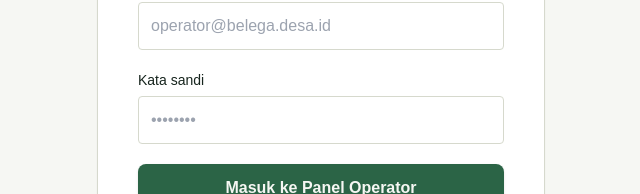
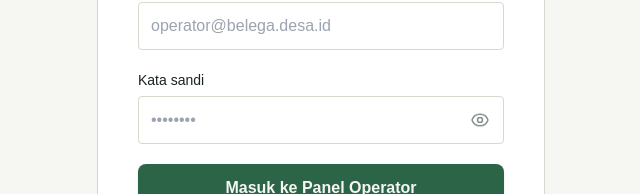
Before and after one commit to theydoet666/SIABDES-BELEGA, a React (Vite) app: page /masuk in a window 1280 px wide. Shown: the part 350-544 px from the top of the page, without its empty margins (319-959 px from the left). Built offline with nearby package versions, Linux system fonts and the light colour scheme; no server answers; the database is empty.

Commit message:
fitur: tambahkan tombol lihat dan sembunyikan kata sandi pada halaman login

```diff
--- a/src/fitur/auth/HalamanLogin.jsx
+++ b/src/fitur/auth/HalamanLogin.jsx
@@ -9,6 +9,7 @@ import { Masukan } from '../../komponen/umum/Masukan.jsx';
 export default function HalamanLogin() {
   const [email, setEmail] = useState('');
   const [kataSandi, setKataSandi] = useState('');
+  const [tampilkanSandi, setTampilkanSandi] = useState(false);
   const [sedangMemproses, setSedangMemproses] = useState(false);
   const [pesanGalat, setPesanGalat] = useState('');
 
@@ -95,17 +96,41 @@ export default function HalamanLogin() {
             className="h-12 text-base"
           />
 
-          <Masukan
-            label="Kata sandi"
+          <div className="flex flex-col gap-1.5">
+            <label htmlFor="kata-sandi-masuk" className="text-sm font-medium text-tinta">
+              Kata sandi
+            </label>
+            <div className="relative">
+              <input
                 id="kata-sandi-masuk"
-            type="password"
+                type={tampilkanSandi ? 'text' : 'password'}
                 value={kataSandi}
                 onChange={(e) => setKataSandi(e.target.value)}
                 placeholder="••••••••"
                 autoComplete="current-password"
                 required
-            className="h-12 text-base"
+                className="h-12 w-full rounded border border-garis bg-white pl-3 pr-11 text-base text-tinta transition-colors focus:border-daun focus:outline-none focus:ring-2 focus:ring-daun"
               />
+              <button
+                type="button"
+                onClick={() => setTampilkanSandi((prev) => !prev)}
+                className="absolute inset-y-0 right-0 flex items-center pr-3.5 text-tinta/50 hover:text-tinta focus:outline-none focus:text-daun transition"
+                aria-label={tampilkanSandi ? 'Sembunyikan kata sandi' : 'Tampilkan kata sandi'}
+                title={tampilkanSandi ? 'Sembunyikan kata sandi' : 'Tampilkan kata sandi'}
+              >
+                {tampilkanSandi ? (
+                  <svg className="h-5 w-5" fill="none" viewBox="0 0 24 24" stroke="currentColor" strokeWidth={1.8}>
+                    <path strokeLinecap="round" strokeLinejoin="round" d="M13.875 18.825A10.05 10.05 0 0112 19c-4.478 0-8.268-2.943-9.543-7a9.97 9.97 0 011.563-3.029m5.858.908a3 3 0 114.243 4.243M9.878 9.878l4.242 4.242M9.88 9.88l-3.29-3.29m7.532 7.532l3.29 3.29M3 3l18 18" />
+                  </svg>
+                ) : (
+                  <svg className="h-5 w-5" fill="none" viewBox="0 0 24 24" stroke="currentColor" strokeWidth={1.8}>
+                    <path strokeLinecap="round" strokeLinejoin="round" d="M15 12a3 3 0 11-6 0 3 3 0 016 0z" />
+                    <path strokeLinecap="round" strokeLinejoin="round" d="M2.458 12C3.732 7.943 7.523 5 12 5c4.478 0 8.268 2.943 9.542 7-1.274 4.057-5.064 7-9.542 7-4.477 0-8.268-2.943-9.542-7z" />
+                  </svg>
+                )}
+              </button>
+            </div>
+          </div>
 
           <Tombol
             type="submit"
```
Lines whose indentation alone changed are shown as unchanged.
